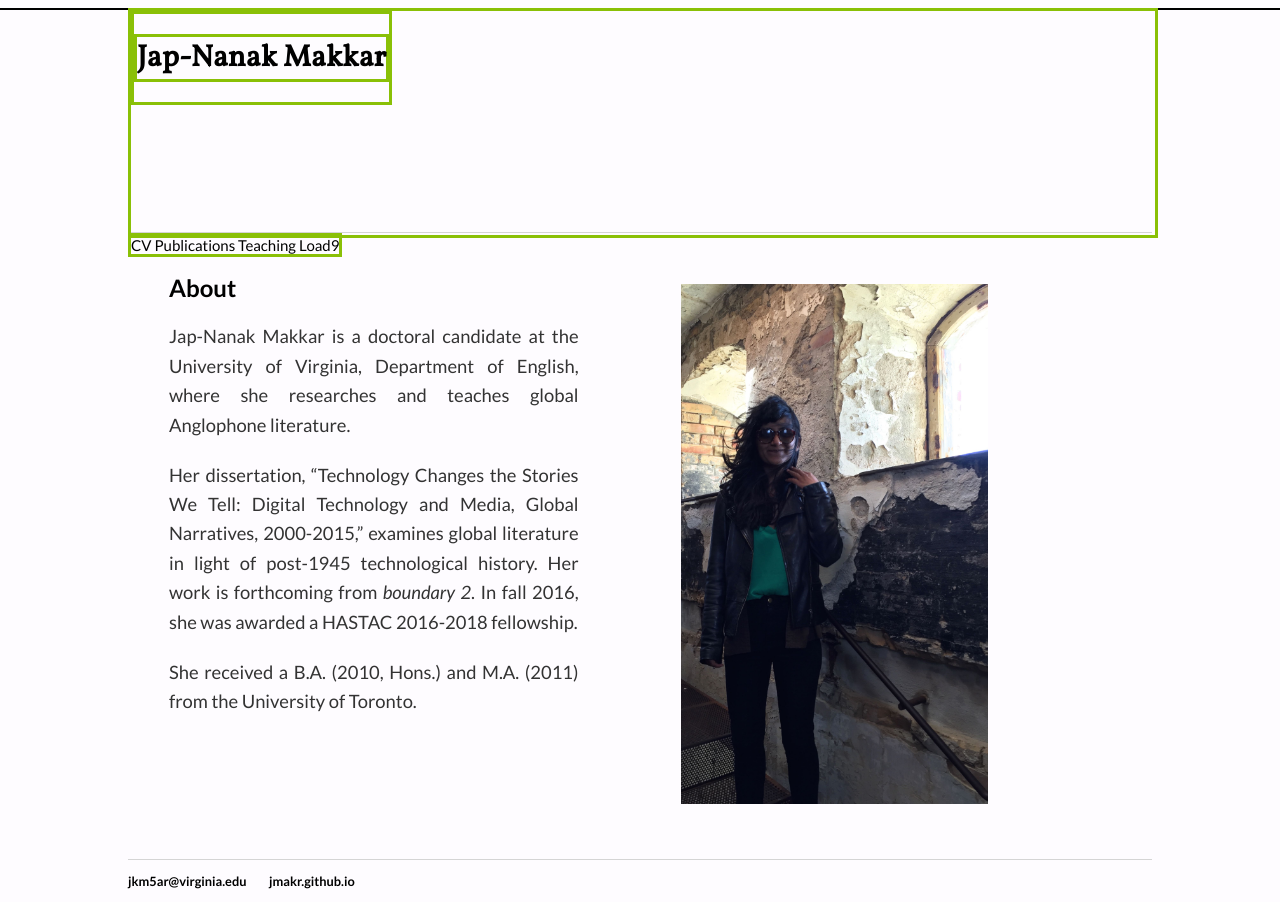
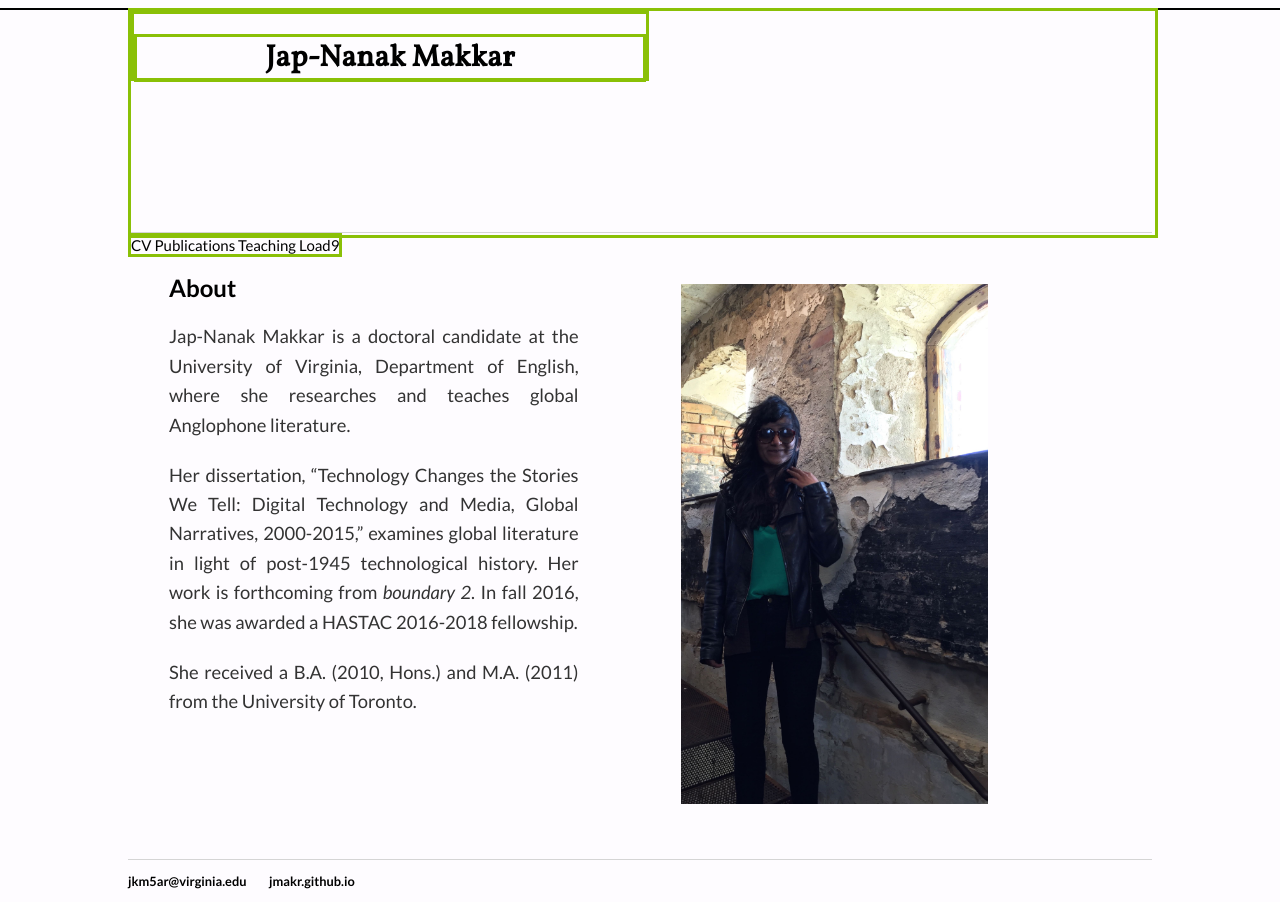
Before and after one commit to jmakr/jmakr.github.io, a Jekyll site: the page built from index.html, in a window 1280 px wide. Built offline with Jekyll 4.4.1, drawn with Linux system fonts in a browser that asks for light colours.

Commit message:
Update main.css

```diff
--- a/css/main.css
+++ b/css/main.css
@@ -44,6 +44,8 @@ h1 {
 
     text-align: center;
     vertical-align:middle;
+    width:50%;
+    height: 2em;
 
 
     border: 3px solid #8AC007;
```
